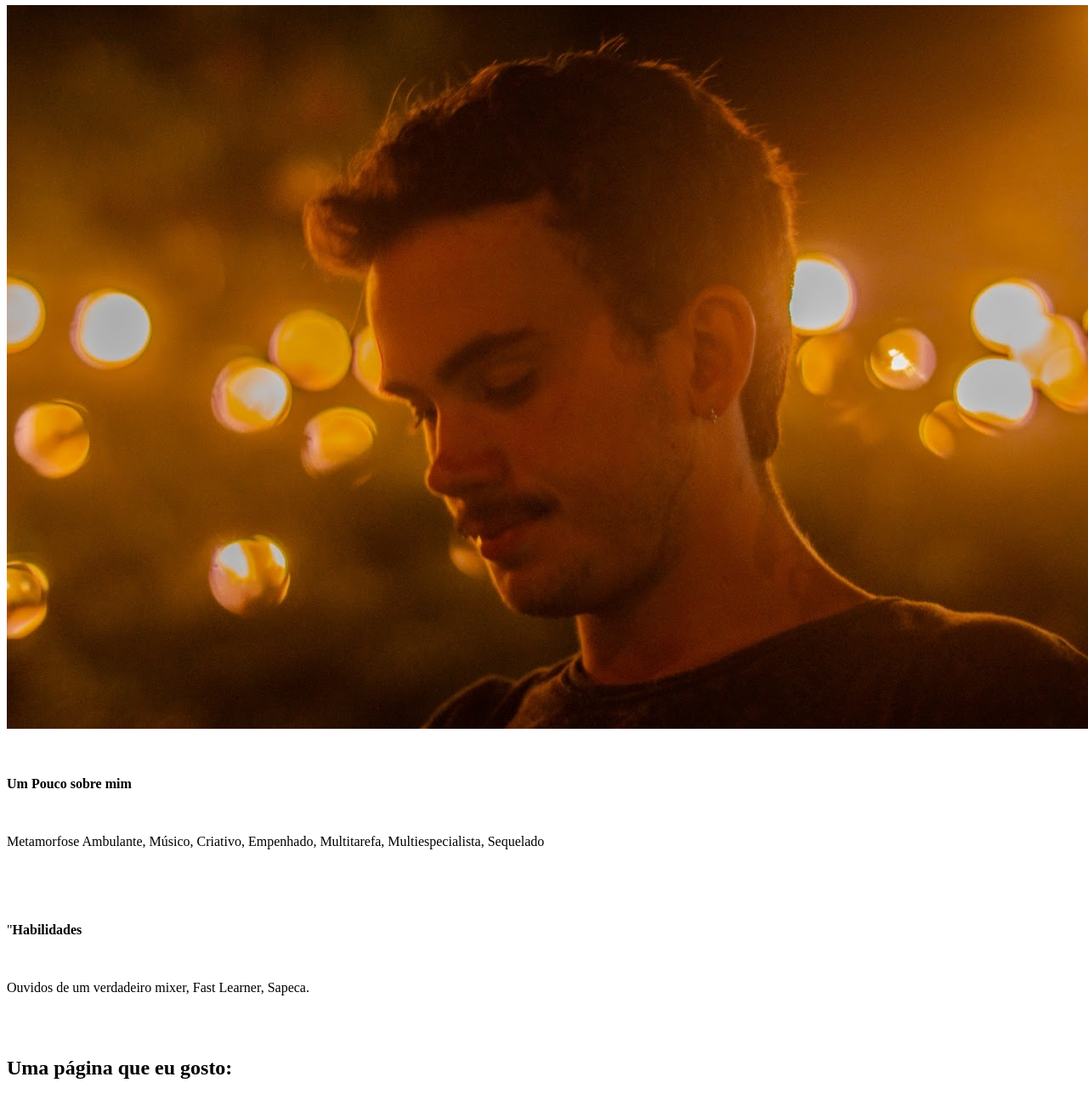
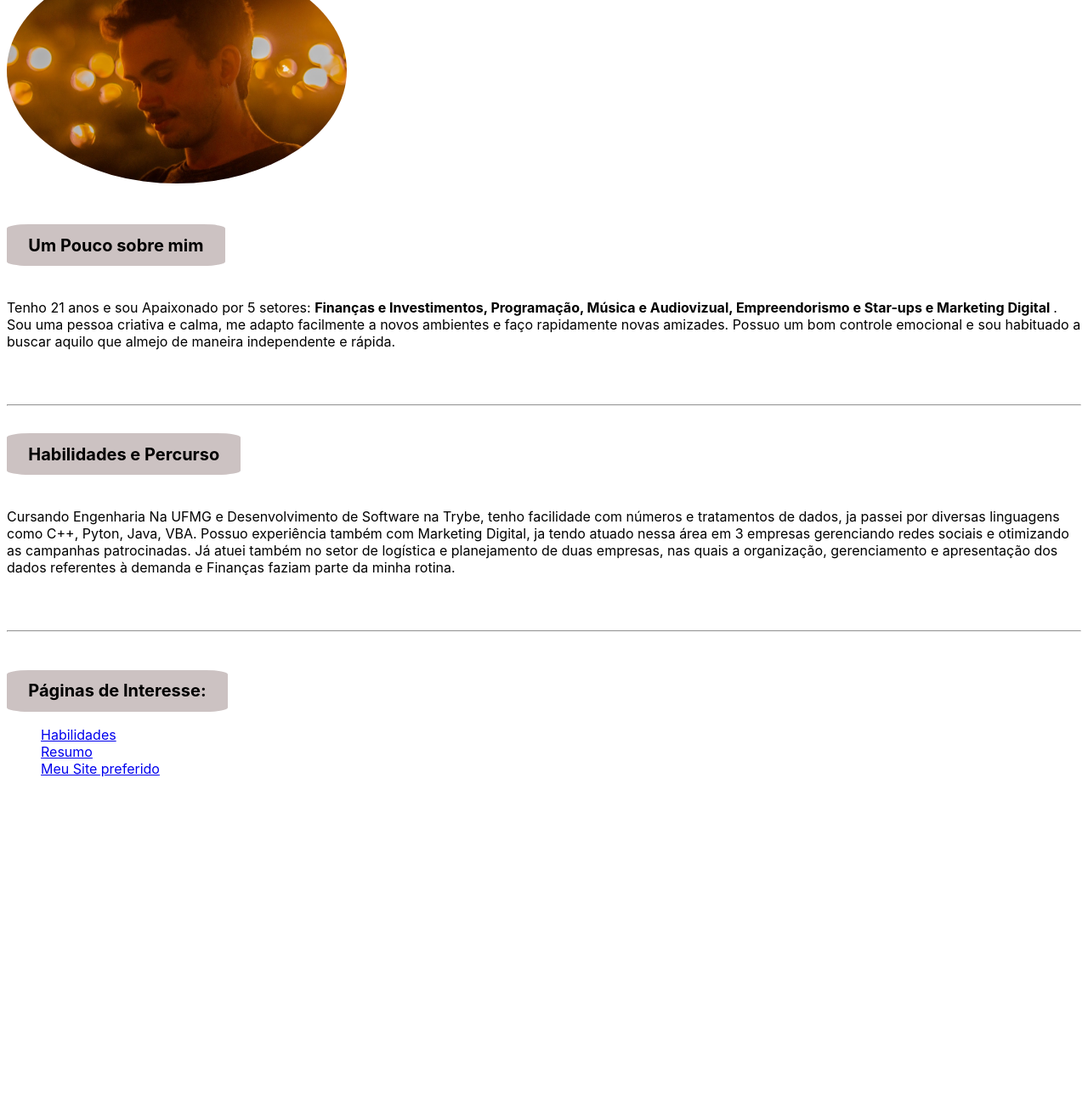
Before and after one commit to rafa-passos/portifolio, a plain HTML site: page index.html in a window 1280 px wide. Shown: the part 132-1420 px from the top of the page at 85% size. After the commit the page ends 1063 px from the top, so only its background shows below. Drawn offline with Linux system fonts and the light colour scheme.

Commit message:
Primeiras Mudanças CSS

```diff
--- a/index.html
+++ b/index.html
@@ -1,38 +1,107 @@
 <!DOCTYPE html>
 <html lang="en">
+
+
 <head>
     <meta charset="UTF-8">
     <meta http-equiv="X-UA-Compatible" content="IE=edge">
     <meta name="viewport" content="width=device-width, initial-scale=1.0">
     <title>Portifólio</title>
 
+
+    <style>
+
+
+        h1{
+            color: rgb(20, 39, 29);
+
+
+        }
+
+
+        body{
+            font-family: -apple-system, BlinkMacSystemFont, 'Segoe UI', Roboto, Oxygen, Ubuntu, Cantarell, 'Open Sans', 'Helvetica Neue', sans-serif;
+            border: darkgrey;
+        }
+
+
+        .imgg {
+        border-radius: 50%;
+
+        }
+        .ct {
+        font-size: 20px;
+        background-color: rgb(204, 194, 194);
+            width: max-content;
+            padding-left: 2%;
+            padding-right: 2%;
+            padding-top: 1%;
+            padding-bottom: 1%;
+            border-radius: 10%;
+}
+        }
+
+        .links{
+
+            font-size: 40px;
+            background-color: rgb(148, 179, 154);
+            width: max-content;
+            padding-left: 2%;
+            padding-right: 2%;
+            padding-top: 1%;
+            padding-bottom: 1%;
+            border-radius: 10%;
+            text-decoration: none;
+            text-align: center;
+
+        }
+
+
+         </style>
+
+
 </head>
-<h1>Bom Dia</h1>
+
 <body>
     <h1>Rafael Passos Simões</h1>
-    <img src="./IMG-20200320-WA0032.jpg"  widht=100px>
+
+    <img class="imgg" src="./IMG-20200320-WA0032.jpg"  width="400px">
+
     <br><br><br>
-<p id="Resumo"></p> <strong>Um Pouco sobre mim</strong></p>
+
+
+
+
+<p id="Resumo"></p> <strong class= "ct" >Um Pouco sobre mim</strong></p>
+
 <br>
     <P>
-        Metamorfose Ambulante, Músico, Criativo, Empenhado, Multitarefa, Multiespecialista, Sequelado
+        Tenho 21 anos e sou Apaixonado por 5 setores: <strong>Finanças e Investimentos, Programação, Música e Audiovizual, Empreendorismo e Star-ups e Marketing Digital </strong>. Sou uma pessoa criativa e calma, me adapto facilmente a novos ambientes e faço rapidamente novas amizades. Possuo um bom controle emocional e sou habituado a buscar aquilo que almejo de maneira independente e rápida.
     </P>
 
-    <br><br><br>
-    <p id="Habilidades"></p> "<Strong>Habilidades</Strong></p>
+    <br><br>
+
+<hr>
+
+<br>
+    <p id="Habilidades"></p> <Strong class= "ct" >Habilidades e Percurso</Strong></p>
     <br>
     <p>
-        Ouvidos de um verdadeiro mixer, Fast Learner, Sapeca.
+        Cursando Engenharia Na UFMG e Desenvolvimento de Software na Trybe, tenho facilidade com números e tratamentos de dados, ja passei por diversas linguagens como C++, Pyton, Java, VBA. Possuo experiência também com Marketing Digital, ja tendo atuado nessa área em 3 empresas gerenciando redes sociais e otimizando as campanhas patrocinadas. Já atuei também no setor de logística e planejamento de duas empresas, nas quais a organização, gerenciamento e apresentação dos dados referentes à demanda e Finanças faziam parte da minha rotina.
     </p>
+
     <br><br>
-    <h2>Uma página que eu gosto: </h2>
-<a href="https://pornhub.com" target="_blank">Vêm Bebê</a>
-<ul>
+<hr>
+<br>
+
+    <h2 class= "ct" >Páginas de Interesse: </h2>
+
+<ul class="links" >
     <a href="#Habilidades">Habilidades</a>
     <br>
     <a href="#Resumo">Resumo</a>
     <br>
-    <a href="https://pornhub.com">Meu Site preferido</a>
+    <a href="https://mixwithmaster">Meu Site preferido</a>
 </ul>
 
 
```
